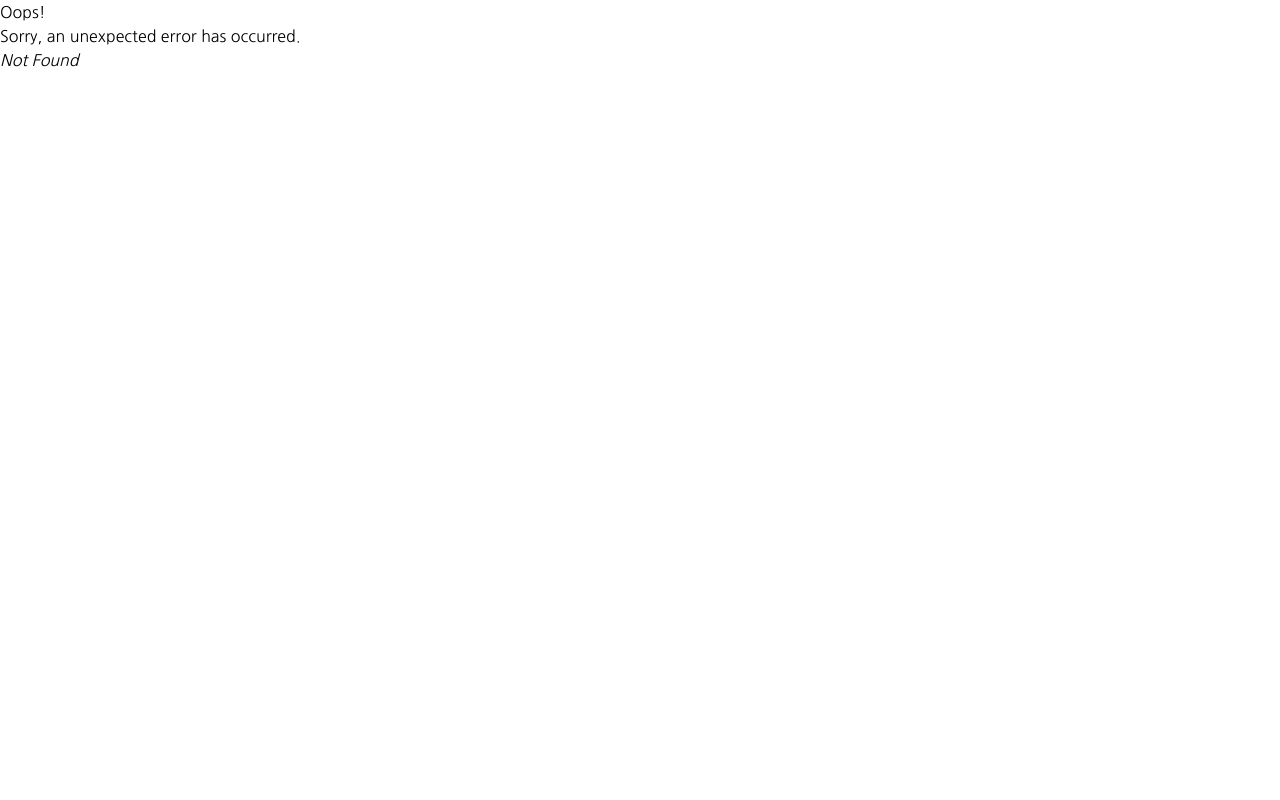
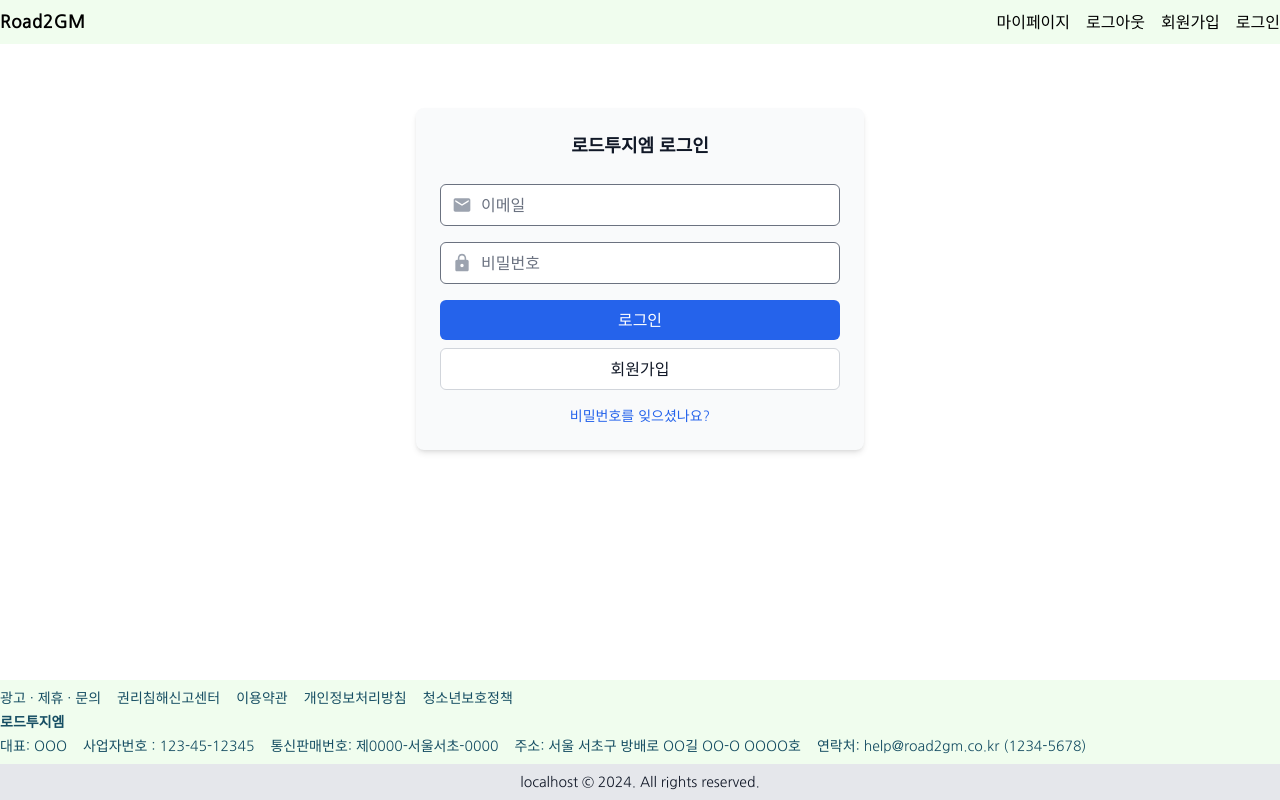
Before and after one commit to mairoo/road2gm-react, a React app: page /auth/login in a window 1280 px wide. Before the commit this address had no page. Built offline with nearby package versions, Linux system fonts and the light colour scheme.

Commit message:
login form

```diff
--- a/src/components/Road2GMHeader.tsx
+++ b/src/components/Road2GMHeader.tsx
@@ -21,7 +21,7 @@ const Road2GMHeader = () => {
             {isMobile && (
               <div className="flex gap-x-2 items-center">
                 <span>회원가입</span>
-                <span>로그인</span>
+                <Link to="/auth/login">로그인</Link>
               </div>
             )}
             {!isMobile && (
@@ -29,7 +29,7 @@ const Road2GMHeader = () => {
                 <Link to="#">마이페이지</Link>
                 <Link to="#">로그아웃</Link>
                 <Link to="#">회원가입</Link>
-                <Link to="#">로그인</Link>
+                <Link to="/auth/login">로그인</Link>
               </div>
             )}
           </nav>
--- /dev/null
+++ b/src/pages/auth/LoginPage.tsx
@@ -0,0 +1,84 @@
+import React, { useState } from "react";
+import { MdEmail, MdLock } from "react-icons/md";
+
+const LoginPage = () => {
+  const [email, setEmail] = useState("");
+  const [password, setPassword] = useState("");
+
+  const handleSubmit = (e: any) => {
+    e.preventDefault();
+    console.log("Login:", email, password);
+  };
+
+  return (
+    <div className="flex justify-center p-8 md:mt-8 ">
+      <div className="w-full max-w-md bg-gray-50 rounded-lg shadow-md">
+        <div className="p-6">
+          <div className="space-y-1 mb-6">
+            <h2 className="text-lg font-bold text-center text-gray-900">
+              로드투지엠 로그인
+            </h2>
+          </div>
+          <form onSubmit={handleSubmit} className="space-y-4">
+            <div className="space-y-2">
+              <div className="relative">
+                <input
+                  type="email"
+                  placeholder="이메일"
+                  value={email}
+                  onChange={(e) => setEmail(e.target.value)}
+                  className="w-full px-10 py-2 border rounded-md focus:outline-none focus:ring-2 focus:ring-blue-500"
+                  required
+                />
+                <MdEmail
+                  className="absolute left-3 top-1/2 transform -translate-y-1/2 text-gray-400"
+                  size={20}
+                />
+              </div>
+            </div>
+
+            <div className="space-y-2">
+              <div className="relative">
+                <input
+                  type="password"
+                  placeholder="비밀번호"
+                  value={password}
+                  onChange={(e) => setPassword(e.target.value)}
+                  className="w-full px-10 py-2 border rounded-md focus:outline-none focus:ring-2 focus:ring-blue-500"
+                  required
+                />
+                <MdLock
+                  className="absolute left-3 top-1/2 transform -translate-y-1/2 text-gray-400"
+                  size={20}
+                />
+              </div>
+            </div>
+
+            <div className="flex flex-col space-y-2">
+              <button
+                type="submit"
+                className="w-full py-2 px-4 bg-blue-600 hover:bg-blue-700 text-white font-medium rounded-md transition-colors"
+              >
+                로그인
+              </button>
+              <button
+                type="button"
+                className="w-full py-2 px-4 bg-white hover:bg-gray-50 text-gray-900 font-medium rounded-md border border-gray-300 transition-colors"
+              >
+                회원가입
+              </button>
+            </div>
+
+            <div className="text-center text-sm">
+              <a href="#" className="text-blue-600 hover:underline">
+                비밀번호를 잊으셨나요?
+              </a>
+            </div>
+          </form>
+        </div>
+      </div>
+    </div>
+  );
+};
+
+export default LoginPage;
```
Also changed, not shown: src/routes/BrowserRouter.tsx (+11 -0 lines).
